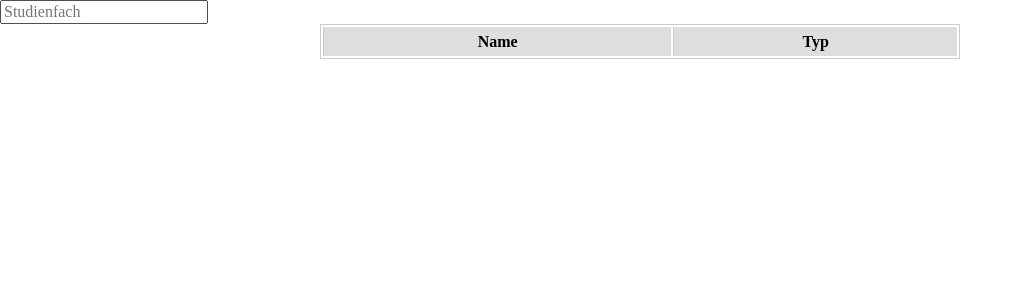
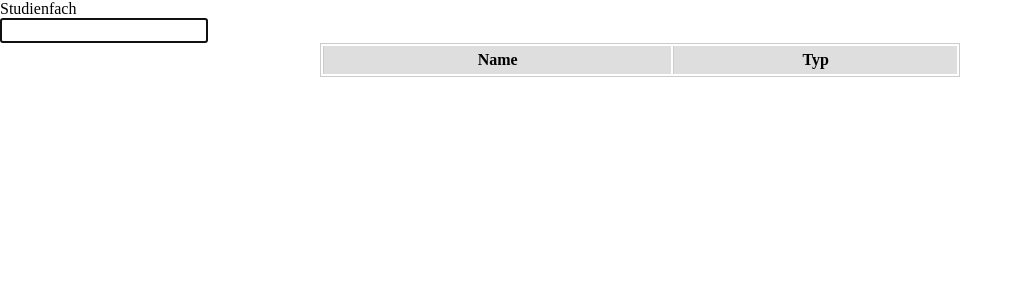
Before and after one commit to stev47/mylsf, a Node server app: page / in a window 1280 px wide. Shown: the top 300 px of the page, without its empty margins (0-1023 px from the left). Run offline with Node 20, Linux system fonts and the light colour scheme; lists and menus that the app fills with data are empty; style sheets or scripts are compiled from the project's sources; some libraries are stand-ins or nearby versions.

Commit message:
minor things

```diff
--- a/main.js
+++ b/main.js
@@ -1,5 +1,6 @@
 $(function () {
     $('#lectures').DataTable({
+        dom: 't',
         autoWidth: false,
         columns: [
             { data: 'name' },
@@ -9,6 +10,7 @@ $(function () {
             url: '/major/079/lectures',
             dataSrc: '',
         },
+        pageLength: -1,
     });
 
 
--- a/scss/form.scss
+++ b/scss/form.scss
@@ -1,5 +1,6 @@
 @import 'grid';
 
+// TODO: revise
 label {
 	@include row();
 	b {
@@ -15,6 +16,7 @@ label {
 	}
 }
 
+// TODO: revise
 form {
 	@include row();
 }
@@ -27,21 +29,38 @@ form {
 	/*border-right: 0;*/
 }
 @mixin button-center() {
+	border-radius: 0;
 	/*border-right: 1px solid #ccc;*/
 }
 @mixin button-active() {
 	box-shadow:	0 0 0 1px rgba(0, 0, 0, 0.15) inset, 0 0 6px rgba(0, 0, 0, 0.2) inset;
 }
+@mixin button-disabled() {
+	cursor: default;
+	background: #eeeeee;
+	color: #bebcbc;
+	&:hover {
+		background: #eeeeee;
+	}
+}
+@mixin button-filler() {
+	cursor: default;
+	color: #bebcbc;
+	&:hover {
+		background: #eeeeee;
+	}
+}
 
 button {
 	border: 0;
+	border-radius: 2px 2px 2px 2px;
 	background-color: #dedede;
 	padding: 0.8em 1.4em;
 	text-decoration: none;
 	&:hover {
 		background-image: linear-gradient(transparent, rgba(0,0,0,.05), rgba(0,0,0,.1));
 	}
-	/*&:active {
-		@include button-active();
-	}*/
+	&[disabled] {
+		@include button-disabled();
+	}
 }
--- a/views/index.jade
+++ b/views/index.jade
@@ -2,7 +2,9 @@ extends layout
 
 block body
 	script(src="/js/main.js")
-	input(type='text' id='search' placeholder='Studienfach')
+	div#search-form
+		label(for='search') Studienfach
+		input(type='text' id='search' autofocus)
 	div#result
 		table(id='lectures')
 			thead
```
Also changed, not shown: scss/dataTables.scss (+58 -8 lines).
